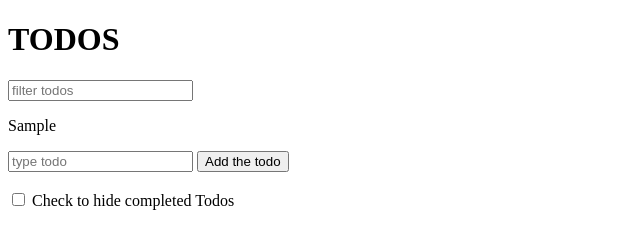
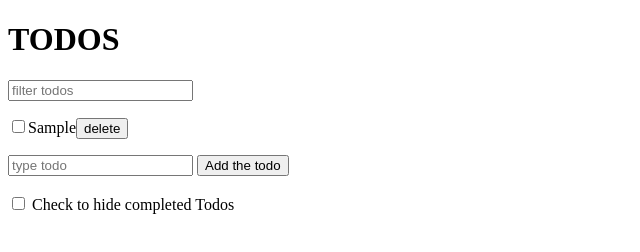
Before and after one commit to vivek-ng/Todo-App, a plain HTML site: page index.html in a window 1280 px wide. Both pictures are taken after typing "Sample" into the empty fields and a click on the button "Add the todo". Shown: the whole page, without its empty margins (0-640 px from the left). Drawn offline with Linux system fonts and the light colour scheme.

Commit message:
adding delete functionality for todos

```diff
--- a/index.html
+++ b/index.html
@@ -6,7 +6,9 @@
 </h1>
 <div id="summary"></div>
 <input id="filter-todos" type="text" placeholder="filter todos">
+<p></p>
 <div id="all-todos"></div>
+<p></p>
 <form id="todo-form">
 	<input placeholder="type todo" type="text" name="todoValue">
 	<button>Add the todo</button>
@@ -16,6 +18,7 @@
 	 <input type="checkbox" id="for-check"> Check to hide completed Todos
 	</label>
 </body>
+<script src="uuidv4.js"></script>
 <script src="todo-functions.js"></script>
 <script src="todo-app.js"></script>
 </html>
--- a/todo-app.js
+++ b/todo-app.js
@@ -6,37 +6,11 @@ const filters = {
 };
 
 
-function liveFilteredTodos(todos, filters) {
-	let filteredTodos = todos.filter((todo) => {
-		return todo.text.toLowerCase().includes(filters.searchText.toLowerCase());
-	})
-
-	filteredTodos = filteredTodos.filter((todo) => {
-		if (filters.hideCompleted) {
-			return !todo.completed;
-		} else {
-			return true;
-		}
-	})
-
-	document.querySelector('#all-todos').innerHTML = '';
-
-	filteredTodos.forEach((todo) => {
-		const ele = document.createElement('p');
-		ele.textContent = todo.text;
-		document.querySelector('#all-todos').appendChild(ele);
-		return filteredTodos
-	});
-};
-
-
-
 liveFilteredTodos(todos, filters);
 
 
 
 document.querySelector('#filter-todos').addEventListener('input', function(e) {
-	// console.log(e.target.value);
 	filters.searchText = e.target.value
 	liveFilteredTodos(todos, filters);
 });
@@ -44,6 +18,7 @@ document.querySelector('#filter-todos').addEventListener('input', function(e) {
 document.querySelector('#todo-form').addEventListener('submit', function(e) {
 	e.preventDefault();
 	todos.push({
+		id: uuidv4(),
 		text: e.target.elements.todoValue.value,
 		completed: false
 	});
--- a/todo-functions.js
+++ b/todo-functions.js
@@ -8,3 +8,62 @@ const savedTodos = function() {
 		return [];
 	}
 }
+
+
+// get filtered todos
+
+const liveFilteredTodos =  function(todos, filters) {
+	let filteredTodos = todos.filter((todo) => {
+		return todo.text.toLowerCase().includes(filters.searchText.toLowerCase());
+	})
+
+	filteredTodos = filteredTodos.filter((todo) => {
+		if (filters.hideCompleted) {
+			return !todo.completed;
+		} else {
+			return true;
+		}
+	})
+
+
+const saveToLocalStorage = function(noteId){
+	localStorage.setItem('todos', JSON.stringify(todos));
+}
+
+const removeTodos = function(todoId) {
+   let index = todos.findIndex(function(todo){
+   	return todo.id === todoId;
+   });
+
+   if(index != -1){
+   	  todos.splice(index,1);
+   	 saveToLocalStorage();
+   }
+}
+
+
+
+// adding delete button to all the todos
+	document.querySelector('#all-todos').innerHTML = '';
+    const container = document.createElement('div');
+    document.querySelector('#all-todos').appendChild(container);
+    const deleteButton = document.createElement('button');
+	filteredTodos.forEach((todo) => {
+		const deleteButton = document.createElement('button');
+		deleteButton.addEventListener('click', function() {
+            removeTodos(todo.id);
+            liveFilteredTodos(todos , filters);
+		});
+		const check = document.createElement('input');
+		check.setAttribute('type', 'checkbox');
+		deleteButton.textContent = 'delete'
+		const ele = document.createElement('span');
+		ele.textContent = todo.text;
+		container.appendChild(check);
+		container.appendChild(ele);
+		container.appendChild(deleteButton)
+		const br = document.createElement('br');
+		container.appendChild(br);
+		return filteredTodos;
+	});
+};
```
Also changed, not shown: uuidv4.js (added, +1 -0 lines).
